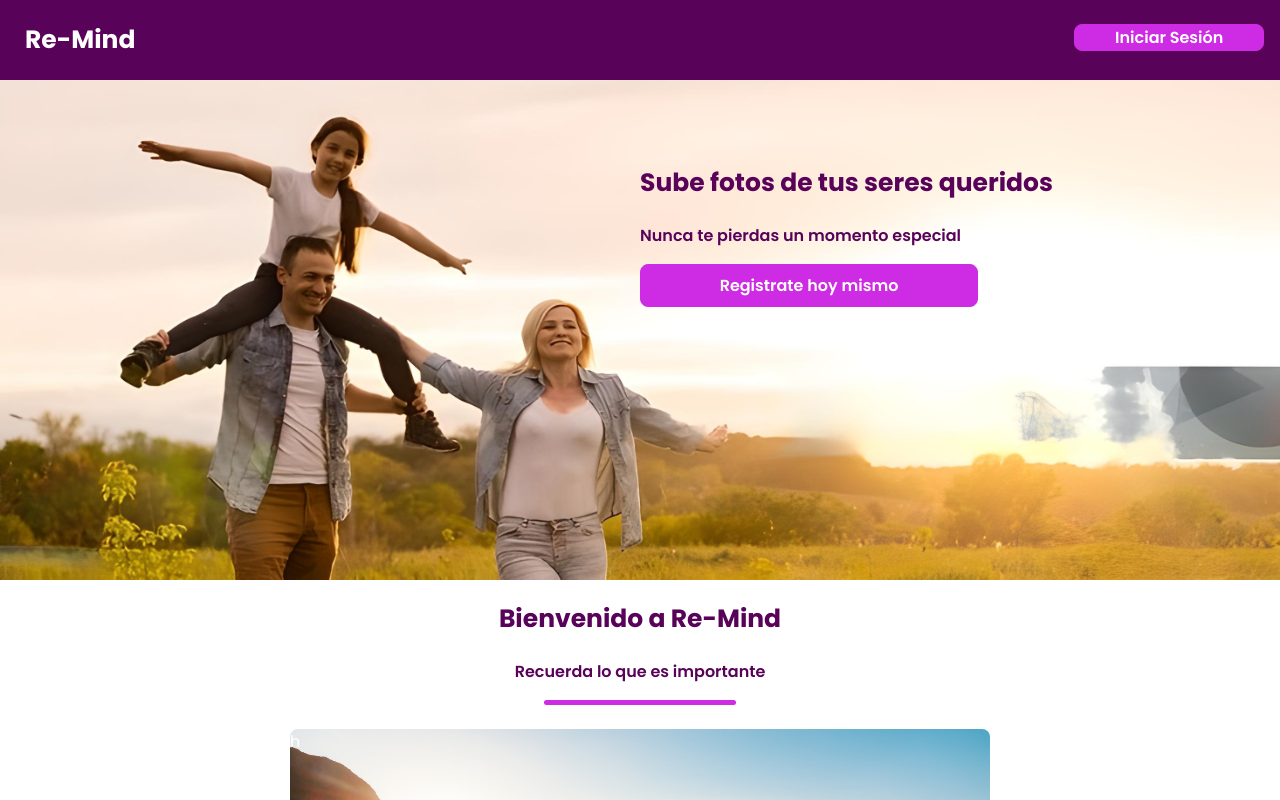
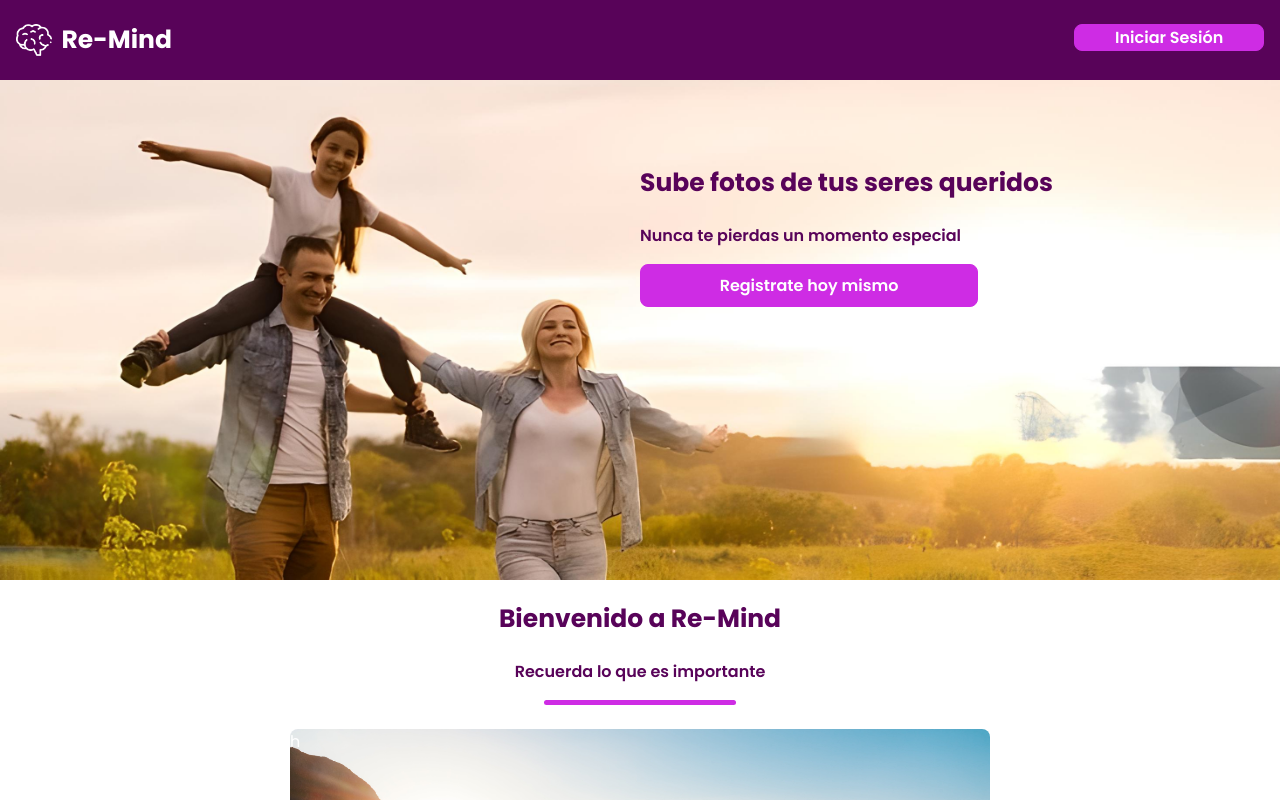
Before and after one commit to No-Country/c15-55-ft-php, a React (Vite) app: page / in a window 1280 px wide. Shown: the top 800 px of the page. Built offline with nearby package versions, Linux system fonts and the light colour scheme; no server answers; the database is empty.

Commit message:
added logo to landing nav

```diff
--- a/src/containers/galeria/galeriaAll/GaleriaAll.jsx
+++ b/src/containers/galeria/galeriaAll/GaleriaAll.jsx
@@ -7,7 +7,7 @@ import { getStorage, ref, deleteObject } from "firebase/storage";
 import { storage } from '../../../config/firestore';
 
 function GaleriaAll() {
-    const { photos, setPhotos, currentUser, getPhotos, setFavPics } = useGlobalContext();
+    const { photos, setPhotos, currentUser } = useGlobalContext();
     console.log(photos);
     const [bigView, setBigView] = useState(false);
     const [selectedPhoto, setSelectedPhoto] = useState(null);
@@ -47,8 +47,8 @@ function GaleriaAll() {
             console.log(`Image ${imageName} deleted from storage`);
             const updatedList = photos.filter((photo) => photo.name !== imageName);
             setPhotos(updatedList);
+            setBigView(false);
             alert(`${imageName} ha sido eliminada!`);
-            setBigView(false);
             console.log(`Image ${imageName} deleted from storage and corresponding Firestore document deleted`);
         } catch (error) {
             console.error(`Error deleting image: ${error.message}`);
--- a/src/containers/landingPage/LandingPage.css
+++ b/src/containers/landingPage/LandingPage.css
@@ -20,10 +20,18 @@
 
 .container-logo {
   width: 50%;
+  display: flex;
+  justify-content: left;
+  align-items: center;
 }
 
 .container-logo h2 {
-  margin-left: 1em;
+  margin-left: 10px;
+}
+
+.brainLogo {
+  height: 2rem;
+  margin-left: 1rem;
 }
 
 .container-login {
--- a/src/containers/landingPage/LandingPage.jsx
+++ b/src/containers/landingPage/LandingPage.jsx
@@ -6,11 +6,13 @@ import { PiMagnifyingGlassBold } from "react-icons/pi";
 import { MdGroups2 } from "react-icons/md";
 import { GiBrain } from "react-icons/gi";
 
+
 function LandingPage() {
   return (
         <div className='Landing-Container'>
             <div className="header-container bg-violeta">
               <div className='container-logo'>
+              <img src='src/assets/brain.png' className='brainLogo' />
                 <h2>Re-Mind</h2>
               </div>
               <div className='container-login'>
--- a/src/containers/login/Login.jsx
+++ b/src/containers/login/Login.jsx
@@ -51,7 +51,7 @@ const Login = () => {
                 onChange={e => setPassword(e.target.value)}/>
               <div className='section-checkbox'>
                 <div>
-                  <label for='recuerdame'>Recuérdame</label>
+                  <label htmlFor='recuerdame'>Recuérdame</label>
                   <input type="checkbox" id='remember' name='remember' value='Recuerdame' className='input-checkbox' />
                 </div>
                 <div>
```
Also changed, not shown: src/assets/brain.png (added).
